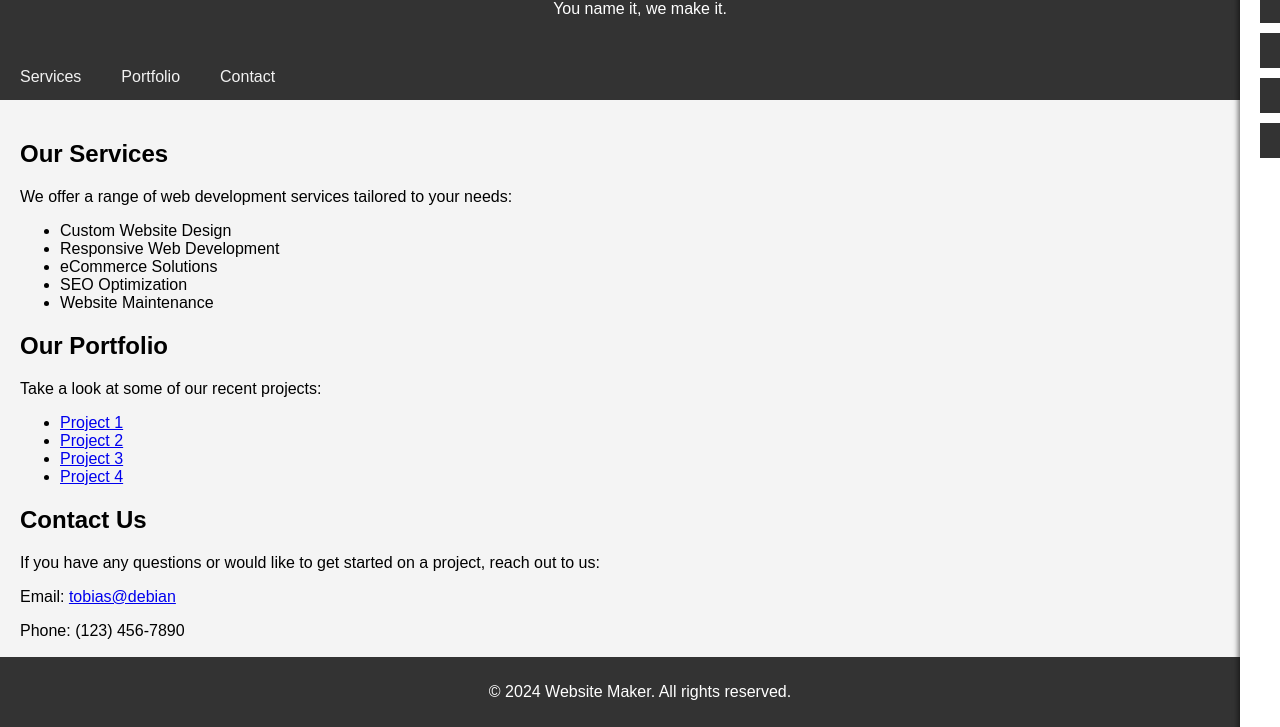
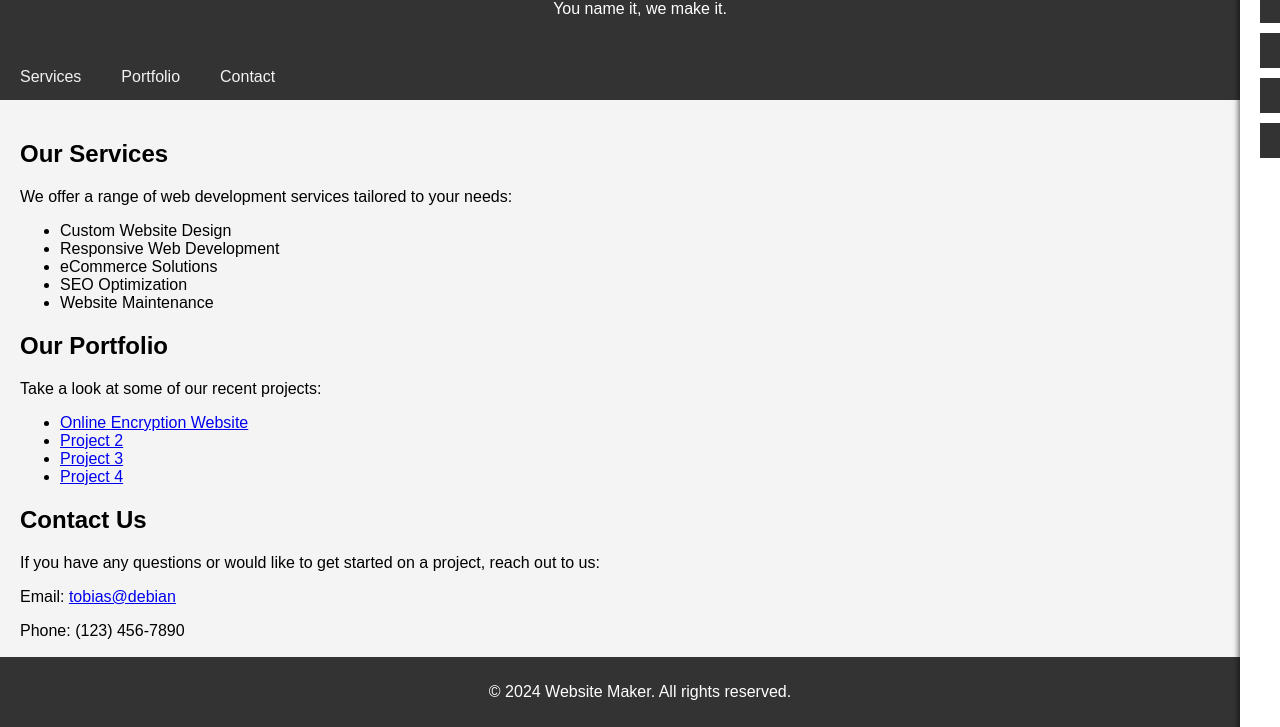
Before and after one commit to HackerKid69/webmaking, a plain HTML site: page index.html in a window 1280 px wide. Shown: the part 73-800 px from the top of the page. Drawn offline with Linux system fonts and the light colour scheme.

Commit message:
Update index.html

```diff
--- a/index.html
+++ b/index.html
@@ -39,7 +39,7 @@
 			<h2>Our Portfolio</h2>
 			<p>Take a look at some of our recent projects:</p>
 			<ul>
-				<li><a href="https://encryptofun.netlify.app">Project 1</a></li>
+				<li><a href="#https://encryptofun.netlify.app">Online Encryption Website</a></li>
 				<li><a href="#">Project 2</a></li>
 				<li><a href="#">Project 3</a></li>
 				<li><a href="#">Project 4</a></li>
```
